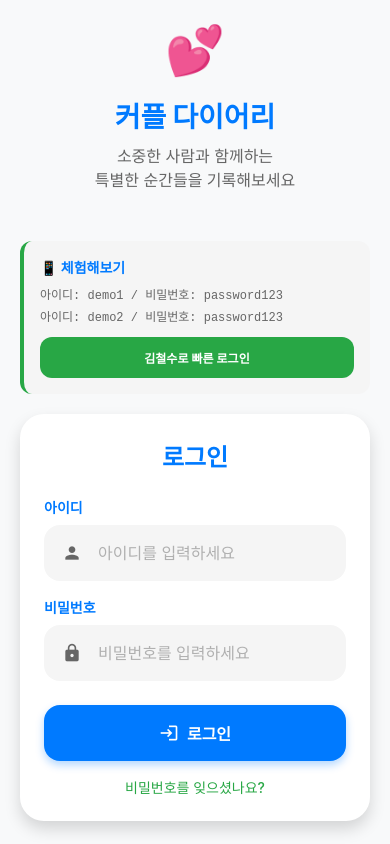
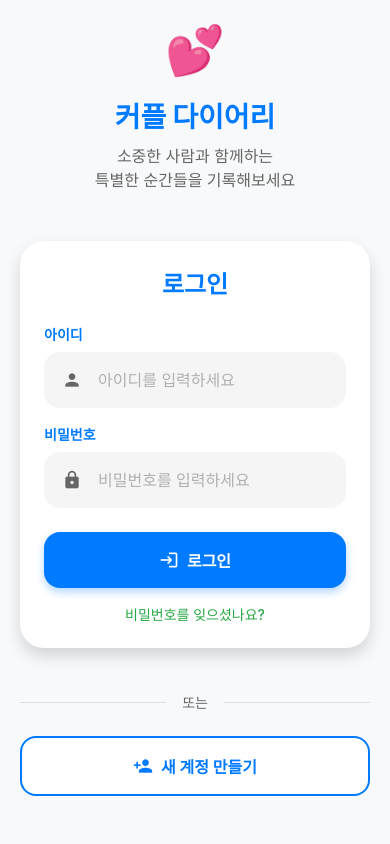
Before and after one commit to dsds60321/bingo-us, a React Native app: screen /Login in a window 390 px wide. Shown: the top 844 px of the page. Built offline with nearby package versions, Linux system fonts and the light colour scheme; what react-native-calendars would draw is missing.

Commit message:
중간저장

```diff
--- a/src/screens/Login/LoginScreen.tsx
+++ b/src/screens/Login/LoginScreen.tsx
@@ -235,21 +235,6 @@ export function LoginScreen({ navigation }: any) {
     navigation.navigate('Signup');
   };
 
-  // 🎯 빠른 로그인 (데모용)
-  const handleQuickLogin = async (demoUsername: string, demoPassword: string) => {
-    setUsername(demoUsername);
-    setPassword(demoPassword);
-
-    try {
-      const success = await login(demoUsername, demoPassword);
-      if (!success) {
-        Alert.alert('오류', '데모 계정 로그인에 실패했습니다.');
-      }
-    } catch (error) {
-      Alert.alert('오류', '로그인 중 문제가 발생했습니다.');
-    }
-  };
-
   const styles = createStyles(colors);
 
   return (
@@ -271,20 +256,6 @@ export function LoginScreen({ navigation }: any) {
               <Text style={styles.subtitle}>
                 소중한 사람과 함께하는{'\n'}특별한 순간들을 기록해보세요
               </Text>
-            </View>
-
-            {/* 🎯 데모 계정 정보 */}
-            <View style={styles.demoInfo}>
-              <Text style={styles.demoTitle}>📱 체험해보기</Text>
-              <Text style={styles.demoAccount}>아이디: demo1 / 비밀번호: password123</Text>
-              <Text style={styles.demoAccount}>아이디: demo2 / 비밀번호: password123</Text>
-              <TouchableOpacity
-                style={styles.quickLoginButton}
-                onPress={() => handleQuickLogin('demo1', 'password123')}
-                disabled={isLoading}
-              >
-                <Text style={styles.quickLoginText}>김철수로 빠른 로그인</Text>
-              </TouchableOpacity>
             </View>
 
             {/* 로그인 폼 */}
```
